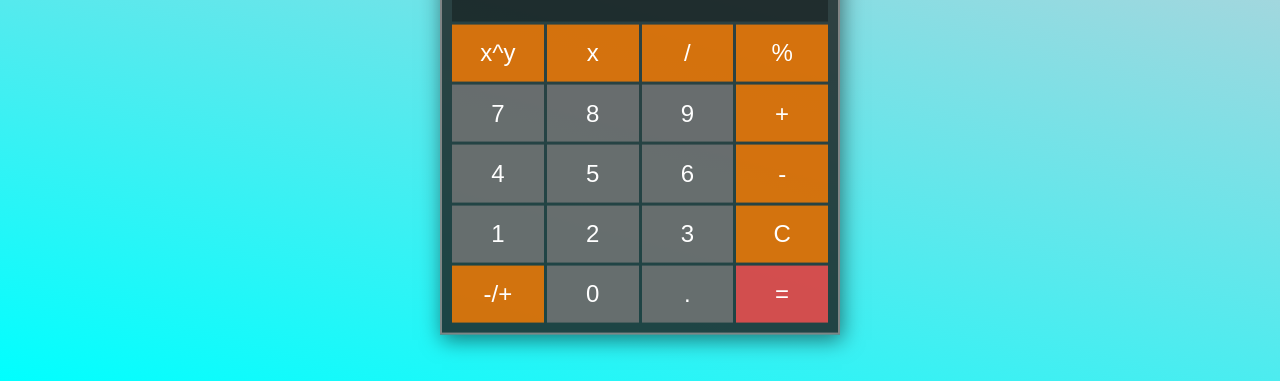
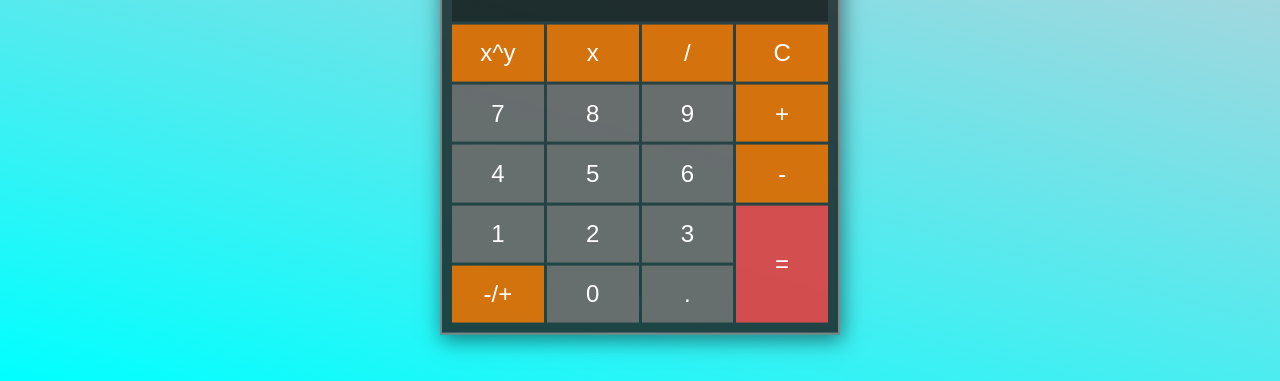
Before and after one commit to Floofbus/top-calculator, a plain HTML site: page index.html in a window 1280 px wide. Shown: the part 419-800 px from the top of the page. Drawn offline with Linux system fonts and the light colour scheme.

Commit message:
Remove percentage function

```diff
--- a/index.html
+++ b/index.html
@@ -12,7 +12,7 @@
 				<div class="button calc-fn" data-key="**"><p>x^y</p></div>
 				<div class="button calc-fn" data-key="*"><p>x</p></div>
 				<div class="button calc-fn" data-key="/"><p>/</p></div>
-				<div class="button calc-fn" data-key="%"><p>%</p></div>
+				<div class="button calc-fn" data-key="clr"><p>C</p></div>
 				<div class="button calc-num" data-key="7"><p>7</p></div>
 				<div class="button calc-num" data-key="8"><p>8</p></div>
 				<div class="button calc-num" data-key="9"><p>9</p></div>
@@ -24,11 +24,10 @@
 				<div class="button calc-num" data-key="1"><p>1</p></div>
 				<div class="button calc-num" data-key="2"><p>2</p></div>
 				<div class="button calc-num" data-key="3"><p>3</p></div>
-				<div class="button calc-fn" data-key="clr"><p>C</p></div>
+				<div class="button calc-eq" data-key="="><p>=</p></div>
 				<div class="button calc-fn" data-key="-/+"><p>-/+</p></div>
 				<div class="button calc-num" data-key="0"><p>0</p></div>
 				<div class="button calc-num" data-key="."><p>.</p></div>
-				<div class="button calc-eq" data-key="="><p>=</p></div>
 			</div>
 		</div>
 	</body>
--- a/style.css
+++ b/style.css
@@ -80,6 +80,8 @@
 
 .calc-eq {
 	background-color: rgba(255, 80, 80, 0.8);
+	grid-row: 6/8;
+	grid-column: 4/5;
 }
 
 .calc-eq:hover {
```
